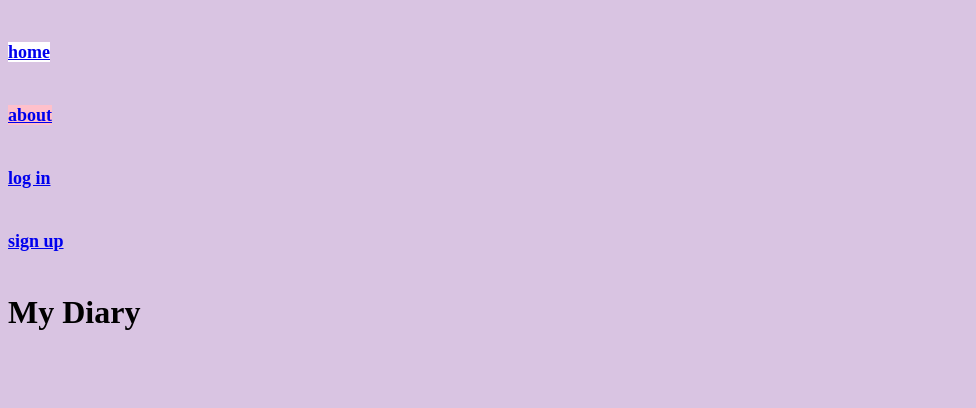
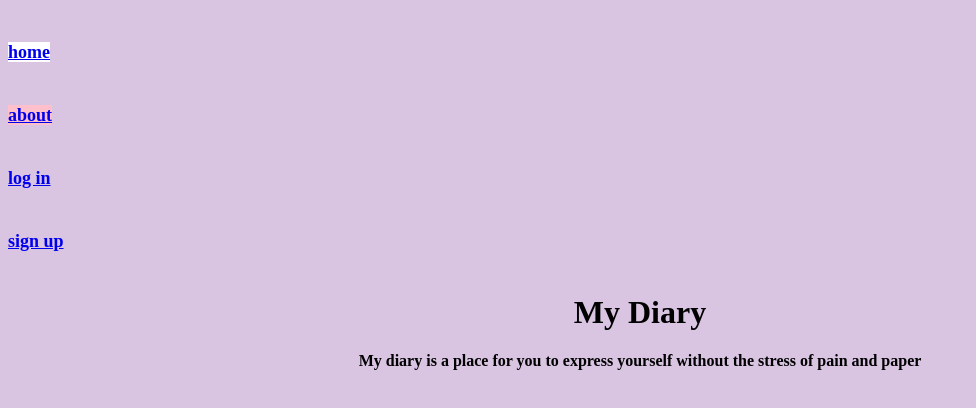
Before and after one commit to jokale/my-diary, a React (Create React App) app: page /about in a window 1280 px wide. Shown: the top 408 px of the page, without its empty margins (0-976 px from the left). Built offline with nearby package versions, Linux system fonts and the light colour scheme; a web font is replaced by a local one.

Commit message:
add about details

```diff
--- a/src/Components/About.js
+++ b/src/Components/About.js
@@ -4,8 +4,11 @@ class About extends React.Component {
     render(){
         return(
             <div>
+                <center>
                 <h1>My Diary</h1>
-            </div>
+                <h4>My diary is a place for you to express yourself without the stress of pain and paper</h4>
+                </center>
+           </div>
         )
     }
 }
```
Also changed, not shown: 1 other file (tests, documents, lock files or other folders).
